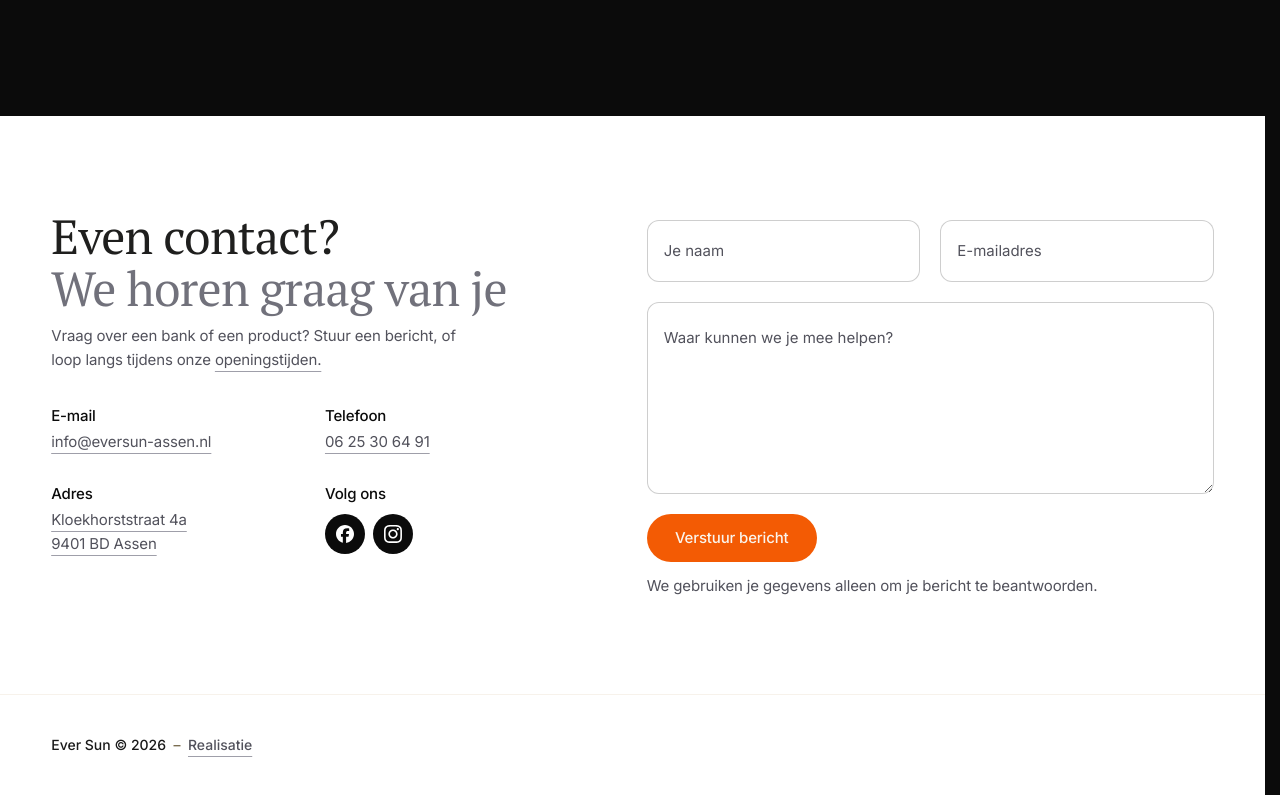
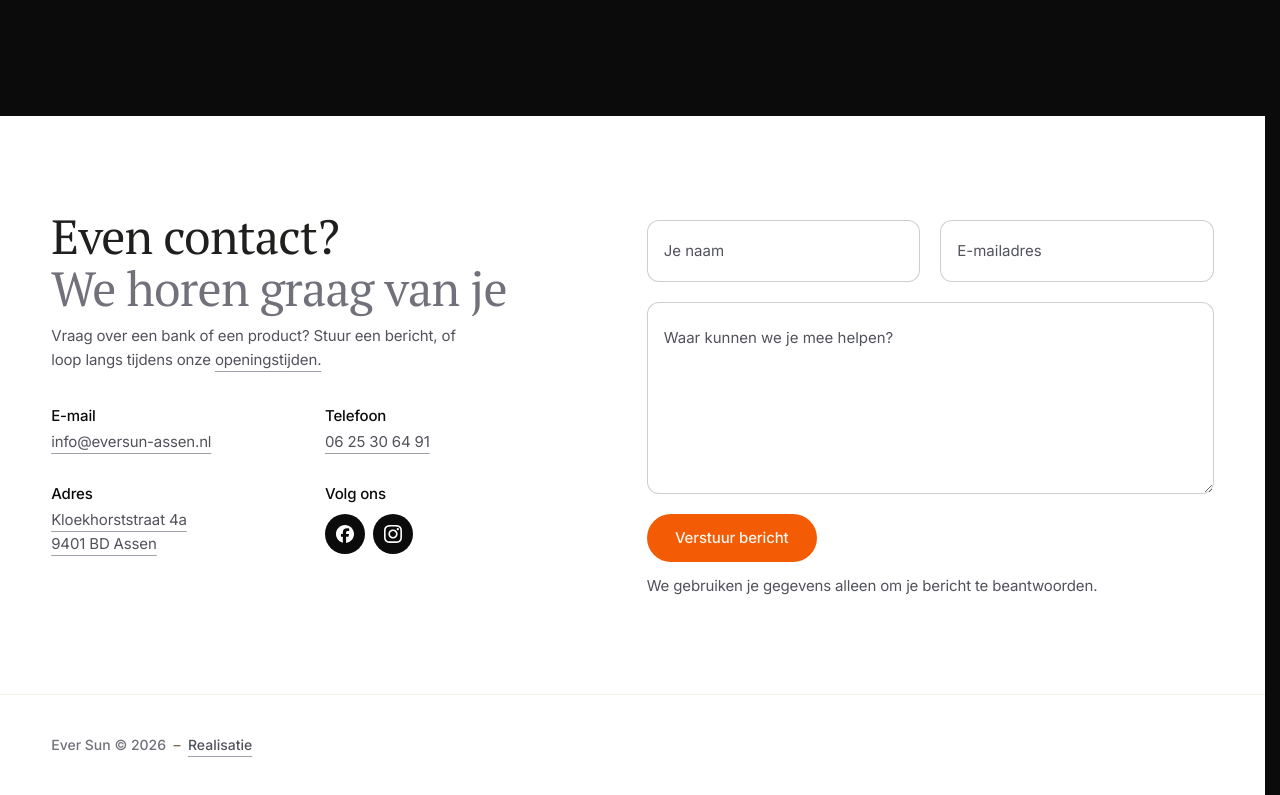
Before and after one commit to timothyvansas-gif/eversun, a Next.js app: page / in a window 1280 px wide. Shown: the part 5650-6445 px from the top of the page. Built offline with nearby package versions, Linux system fonts and the light colour scheme.

Commit message:
fix(footer): lighten the copyright text to zinc-500
Matched the light secondary tone used elsewhere (card descriptions, the
huidtest back link) rather than the darker ink token.

Co-Authored-By: Claude Sonnet 5 <noreply@anthropic.com>

```diff
--- a/src/components/footer.tsx
+++ b/src/components/footer.tsx
@@ -8,7 +8,7 @@ export default function Footer() {
     >
       <div className="w-full max-w-[1280px] mx-auto flex items-center justify-between">
         <p className="text-sm font-medium">
-          <span className="text-ink">Ever Sun © {new Date().getFullYear()}</span>
+          <span className="text-zinc-500">Ever Sun © {new Date().getFullYear()}</span>
           <span className="text-muted">
             &nbsp; – &nbsp;<FooterCredit />
           </span>
```
